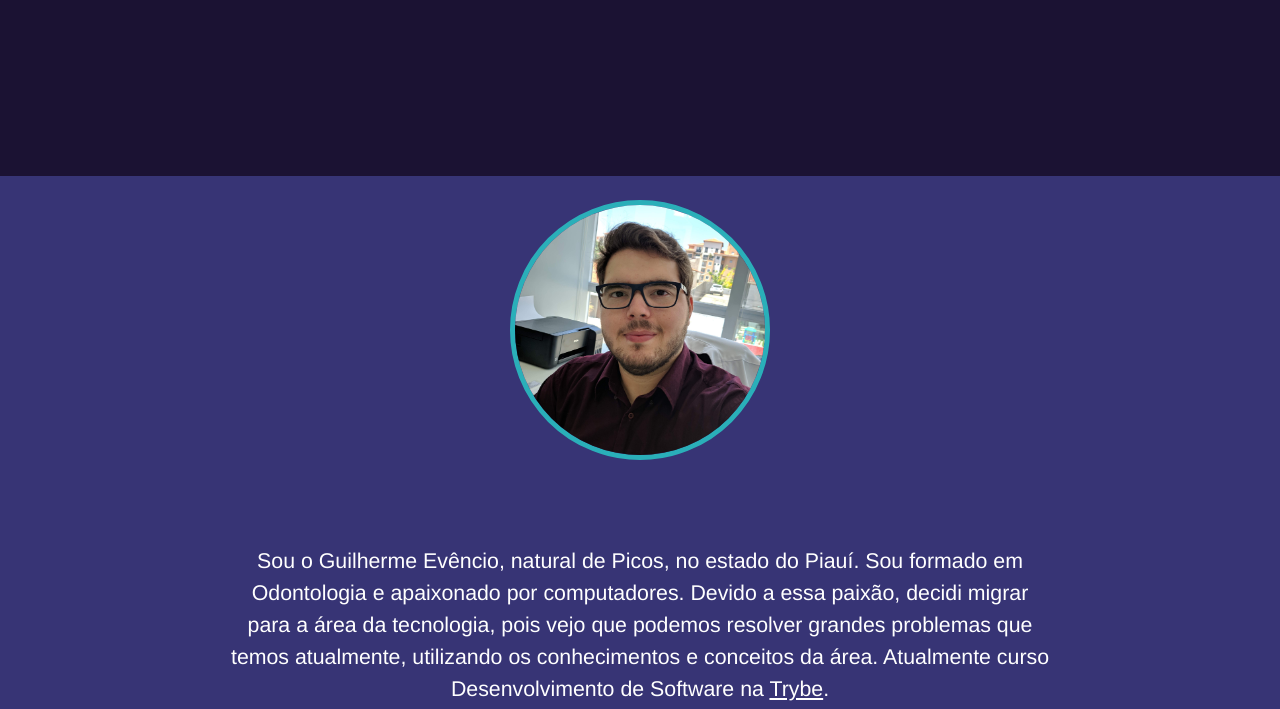
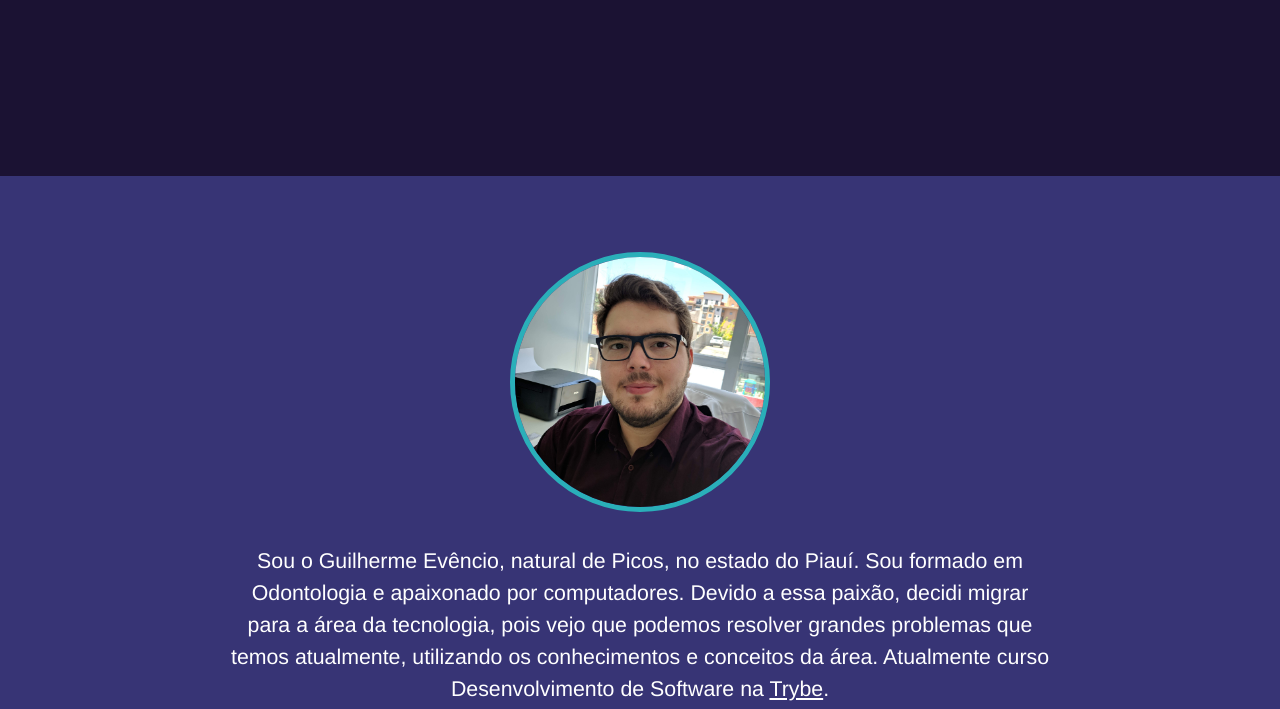
Before and after one commit to guilhermeevencio/guilhermeevencio.github.io, a plain HTML site: page index.html in a window 1280 px wide. Shown: the part 563-1272 px from the top of the page. Drawn offline with Linux system fonts and the light colour scheme.

Commit message:
Corrige o Posicionamento da foto de perfil

```diff
--- a/style.css
+++ b/style.css
@@ -50,7 +50,7 @@ h1 {
     object-fit: cover;
     height: 250px;
     width: 250px;
-    transform: translateY(-30%);
+    transform: translateY(-10%);
 
 
 }
```
